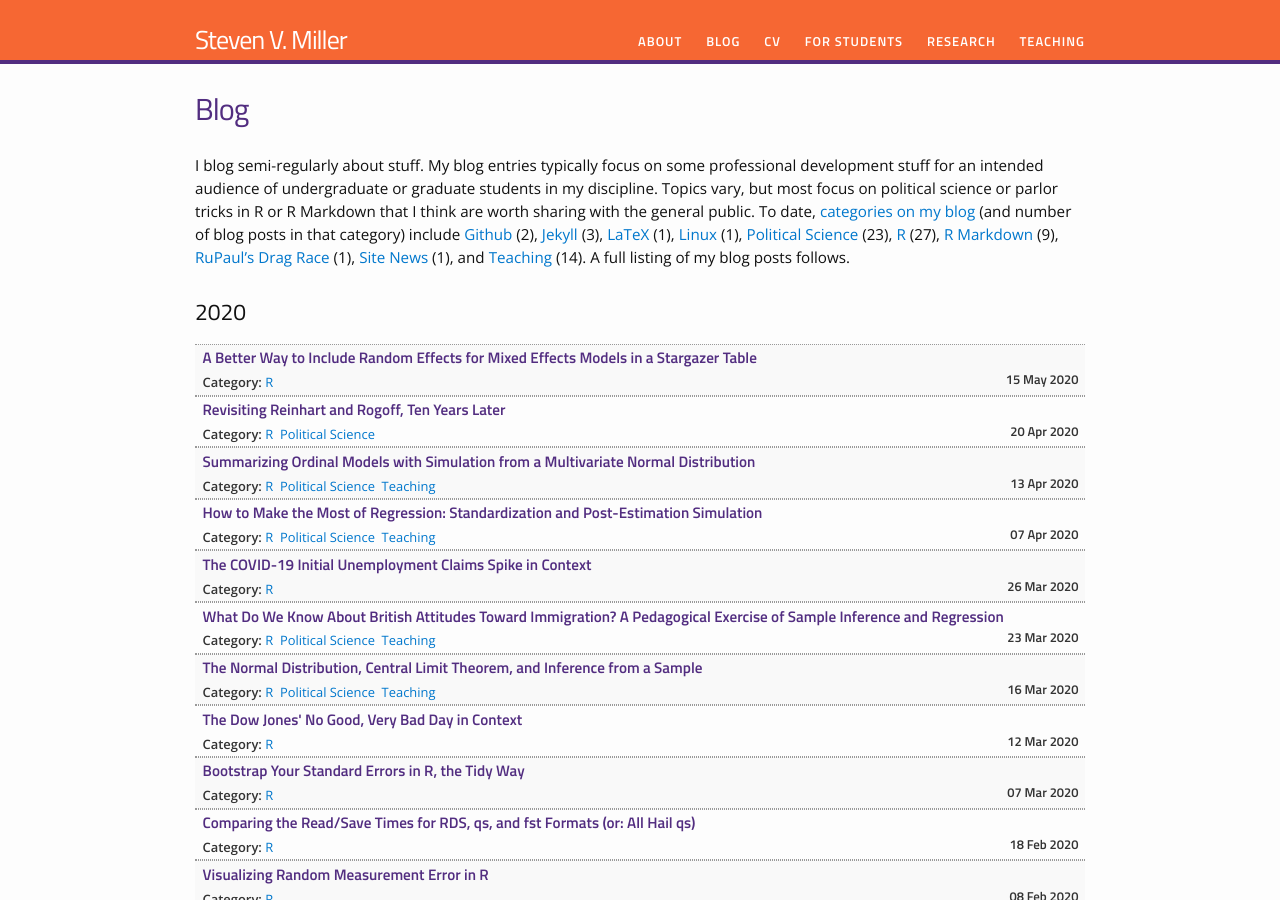
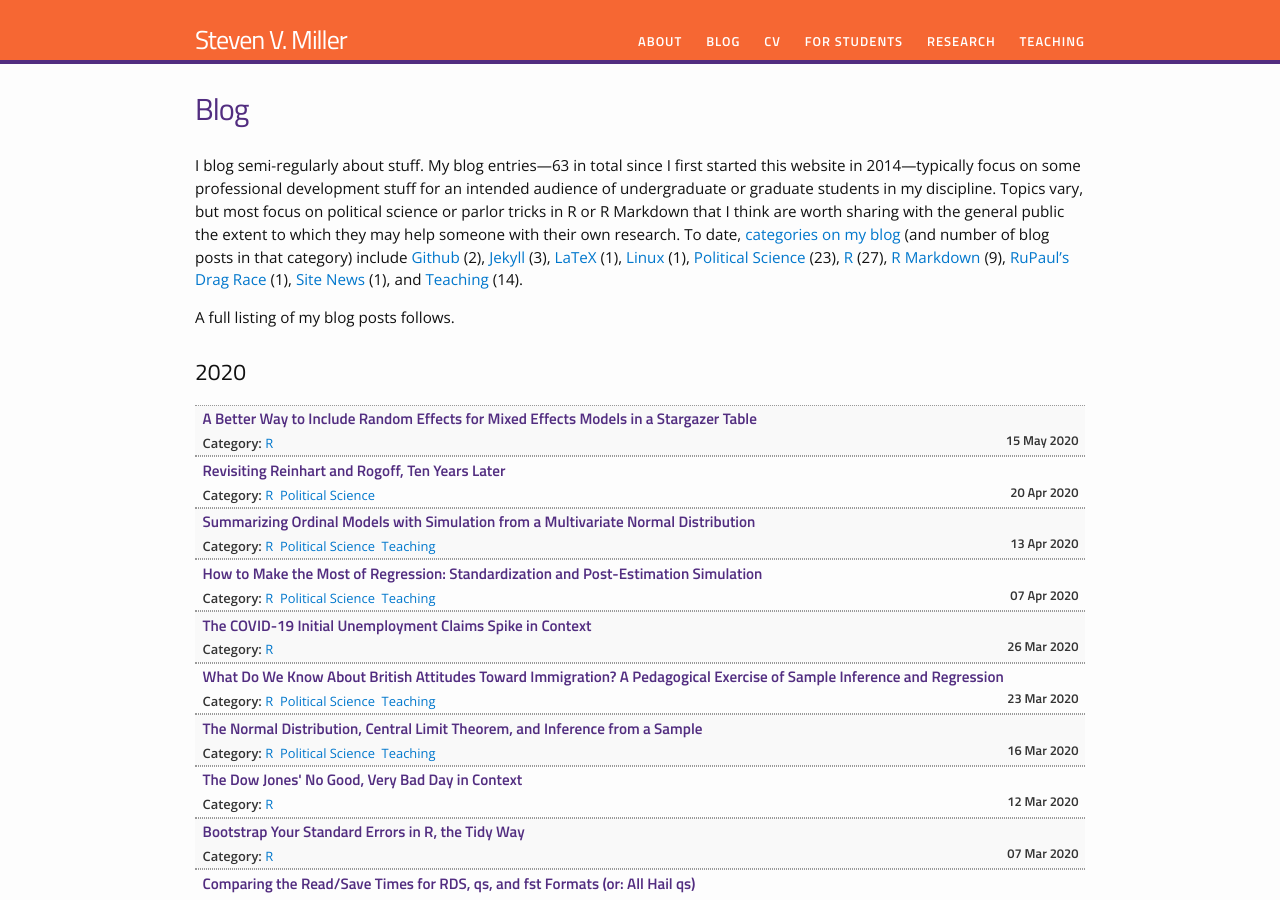
Before and after one commit to svmiller/svmiller.github.io, a Jekyll site: the page built from blog.md, in a window 1280 px wide and 900 px high. Built offline with Jekyll 4.4.1, drawn with Linux system fonts in a browser that asks for light colours; nearby versions of some CDN libraries; some web fonts are replaced.

Commit message:
total num

```diff
--- a/blog.md
+++ b/blog.md
@@ -4,7 +4,9 @@
 permalink: /blog/
 ---
 
-I blog semi-regularly about stuff. My blog entries typically focus on some professional development stuff for an intended audience of undergraduate or graduate students in my discipline. Topics vary, but most focus on political science or parlor tricks in R or R Markdown that I think are worth sharing with the general public. To date, <a href="/categories">categories on my blog</a> (and number of blog posts in that category) include {% assign sorted_cats = site.categories | sort  %}{% for category in sorted_cats %}{% if forloop.last == true %}and {% endif %}<a href="/categories/#{{category[0]}}" style="font-weight:normal;"> {{category[0] | camelcase }}</a> ({{ category[1].size  }}){% if forloop.last == false %}, {% endif %}{% endfor %}. A full listing of my blog posts follows.
+I blog semi-regularly about stuff. My blog entries---{{ site.posts | size }} in total since I first started this website in 2014---typically focus on some professional development stuff for an intended audience of undergraduate or graduate students in my discipline. Topics vary, but most focus on political science or parlor tricks in R or R Markdown that I think are worth sharing with the general public the extent to which they may help someone with their own research. To date, <a href="/categories">categories on my blog</a> (and number of blog posts in that category) include {% assign sorted_cats = site.categories | sort  %}{% for category in sorted_cats %}{% if forloop.last == true %}and {% endif %}<a href="/categories/#{{category[0]}}" style="font-weight:normal;"> {{category[0] | camelcase }}</a> ({{ category[1].size  }}){% if forloop.last == false %}, {% endif %}{% endfor %}.
+
+A full listing of my blog posts follows.
 
 
 <!-- {% assign sorted_cats = site.categories | sort  %}{% for category in sorted_cats %}{% if forloop.last == true %}and {% endif %}<a href="/categories/#{{category[0]}}" style="font-weight:normal;">{{category[0] | camelcase }}</a> ({{ category[1].size  }}){% if forloop.last == false %},{% endif %} {% endfor %} -->
```
